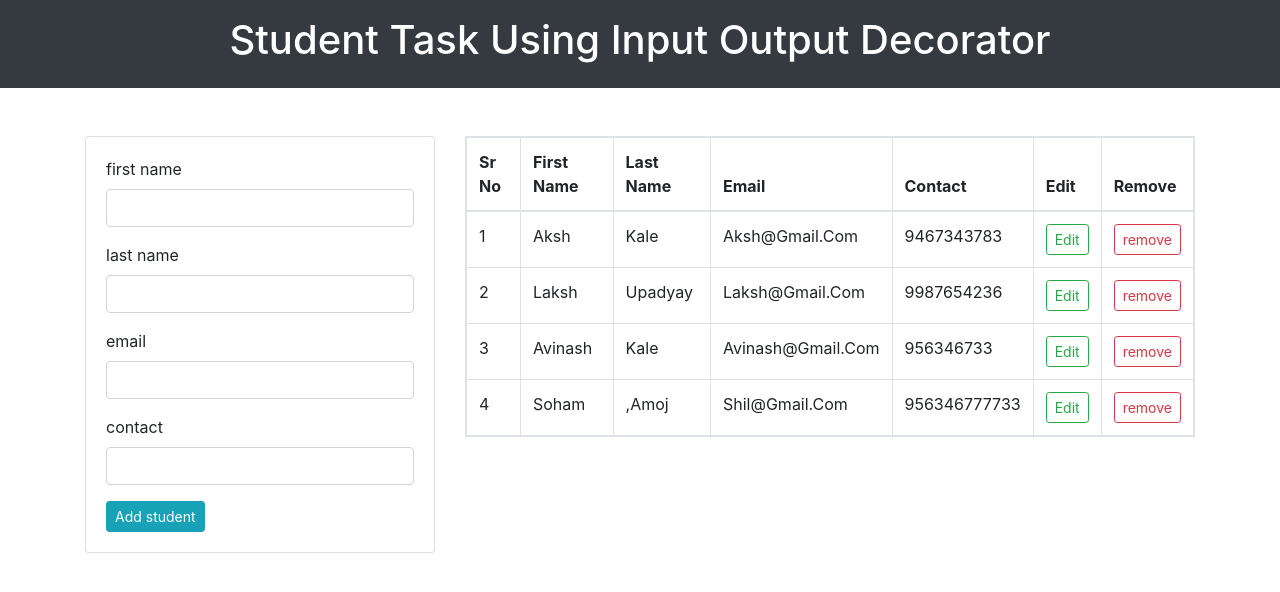
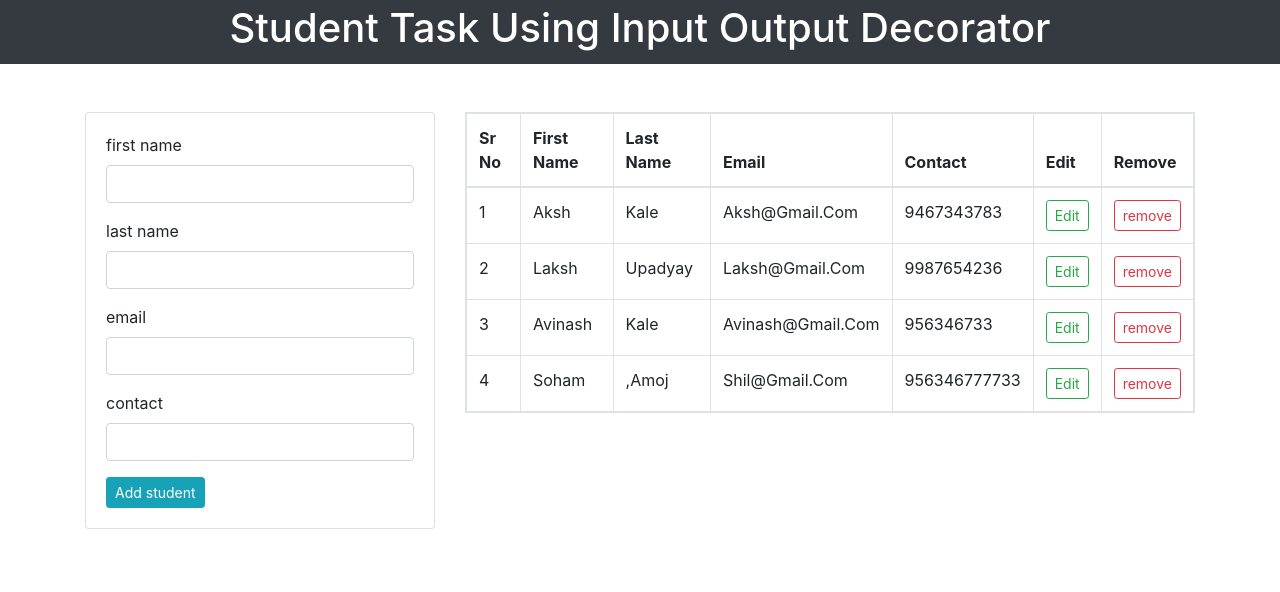
Before and after one commit to akashbalajikale/IO-stdtask, an Angular app: page / in a window 1280 px wide. Shown: the top 592 px of the page. Built offline with nearby package versions, Linux system fonts and the light colour scheme.

Commit message:
first commit

```diff
--- a/angular.json
+++ b/angular.json
@@ -103,5 +103,8 @@
         }
       }
     }
+  },
+  "cli": {
+    "analytics": "5a8dd3b8-39d3-4bee-a60a-db5faba45b7e"
   }
 }
--- a/src/app/app.component.html
+++ b/src/app/app.component.html
@@ -1,4 +1,4 @@
-<header class="bg-dark text-center text-capitalize p-3 text-white "><strong><h1>student task using input output decorator</h1></strong></header>
+<header class="bg-dark text-center text-capitalize p-1 text-white "><strong><h1>student task using input output decorator</h1></strong></header>
  <div class="container">
   <div class="row">
     <div class="col-md-12">
```
